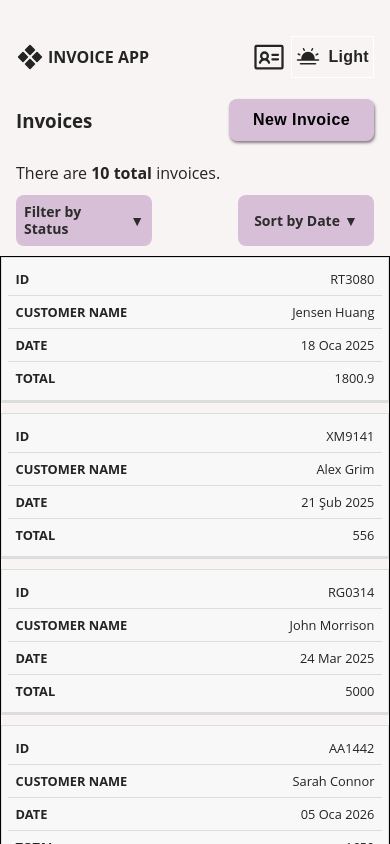
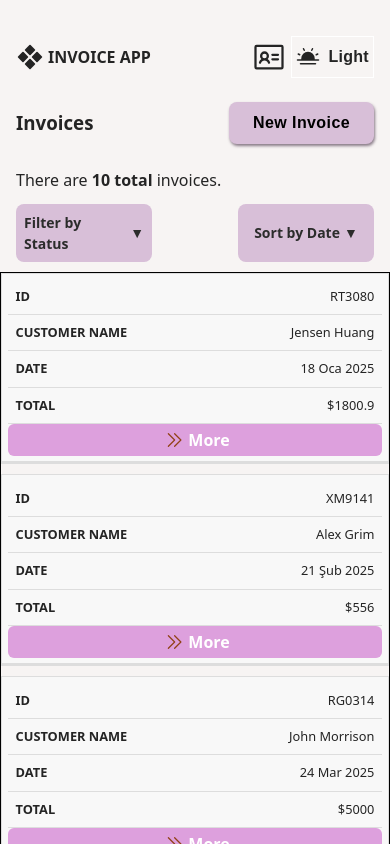
Before and after one commit to banuaggun/invoice-app-react, a React (Vite) app: page / in a window 390 px wide. Shown: the top 844 px of the page. Built offline with nearby package versions, Linux system fonts and the light colour scheme.

Commit message:
feat: add responsive 'More' button for invoice rows (mobile & web)

```diff
--- a/src/components/invoice-item/InvoiceItem.jsx
+++ b/src/components/invoice-item/InvoiceItem.jsx
@@ -18,7 +18,11 @@ const formattedDate = formatDate(displayDate, "tr-TR");
               <td data-label="id">{invoice.id}</td>
               <td data-label="customer name">{invoice.clientName}</td>
               <td data-label="date">{formattedDate}</td>
-              <td data-label="total">{invoice.total}</td>
+              <td data-label="total">${invoice.total}</td>
+              <td className="more-btn" onClick={() => navigate(`/invoice/${invoice.id}`)}>
+                <svg xmlns="http://www.w3.org/2000/svg" width="32" height="32" fill="#924217" viewBox="0 0 256 256"><path d="M141.66,133.66l-80,80a8,8,0,0,1-11.32-11.32L124.69,128,50.34,53.66A8,8,0,0,1,61.66,42.34l80,80A8,8,0,0,1,141.66,133.66Zm80-11.32-80-80a8,8,0,0,0-11.32,11.32L204.69,128l-74.35,74.34a8,8,0,0,0,11.32,11.32l80-80A8,8,0,0,0,221.66,122.34Z"></path></svg>
+                <span>More</span>
+              </td>
             </tr>
           </tbody>
         </table>
--- a/src/components/invoice-item/invoice-item.css
+++ b/src/components/invoice-item/invoice-item.css
@@ -81,8 +81,24 @@ table th {
   }
 }
 
-/* general styling */
-body {
-  font-family: "Open Sans", sans-serif;
-  line-height: 1.25;
+table td.more-btn{
+  display:flex;
+  align-items: center;
+  justify-content: center;
+  gap:4px;
+  padding: 4px 8px;
+  background-color: plum;
+  color: white;
+  border: none;
+  border-radius: 6px;
 }
+
+table td.more-btn svg{
+  width:20px;
+  height:20px;
+}
+
+table td.more-btn span{
+  font-weight: bold;
+  font-size: 1rem;
+}
--- a/src/components/invoice-list/InvoiceList.jsx
+++ b/src/components/invoice-list/InvoiceList.jsx
@@ -42,6 +42,7 @@ function InvoiceList() {
               <th scope="col">Customer</th>
               <th scope="col">Date</th>
               <th scope="col">Total</th>
+              <th scope="col"></th>
             </tr>
           </thead>
             </table>
```
